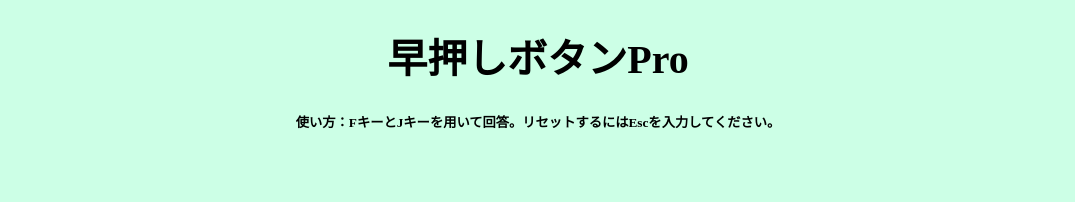
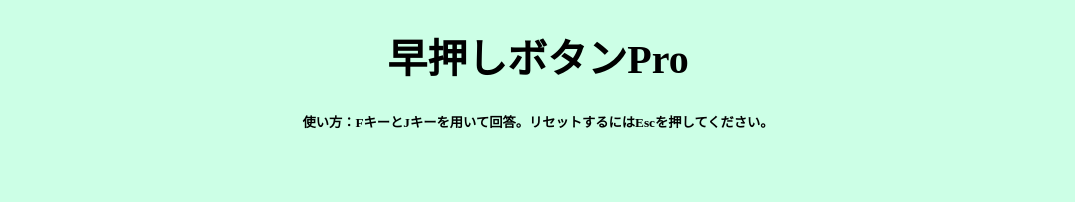
Before and after one commit to u-hossy/hayaoshi_button, a plain HTML site: page index.html in a window 1280 px wide. Shown: the top 202 px of the page, without its empty margins (102-1177 px from the left). Drawn offline with Linux system fonts and the light colour scheme.

Commit message:
h5の説明文を変更した

```diff
--- a/index.html
+++ b/index.html
@@ -21,7 +21,7 @@
 <header>
     <div>
         <h1>早押しボタンPro</h1>
-        <h5>使い方：FキーとJキーを用いて回答。リセットするにはEscを入力してください。</h5>
+        <h5>使い方：FキーとJキーを用いて回答。リセットするにはEscを押してください。</h5>
     </div>
     </header>
 
```
